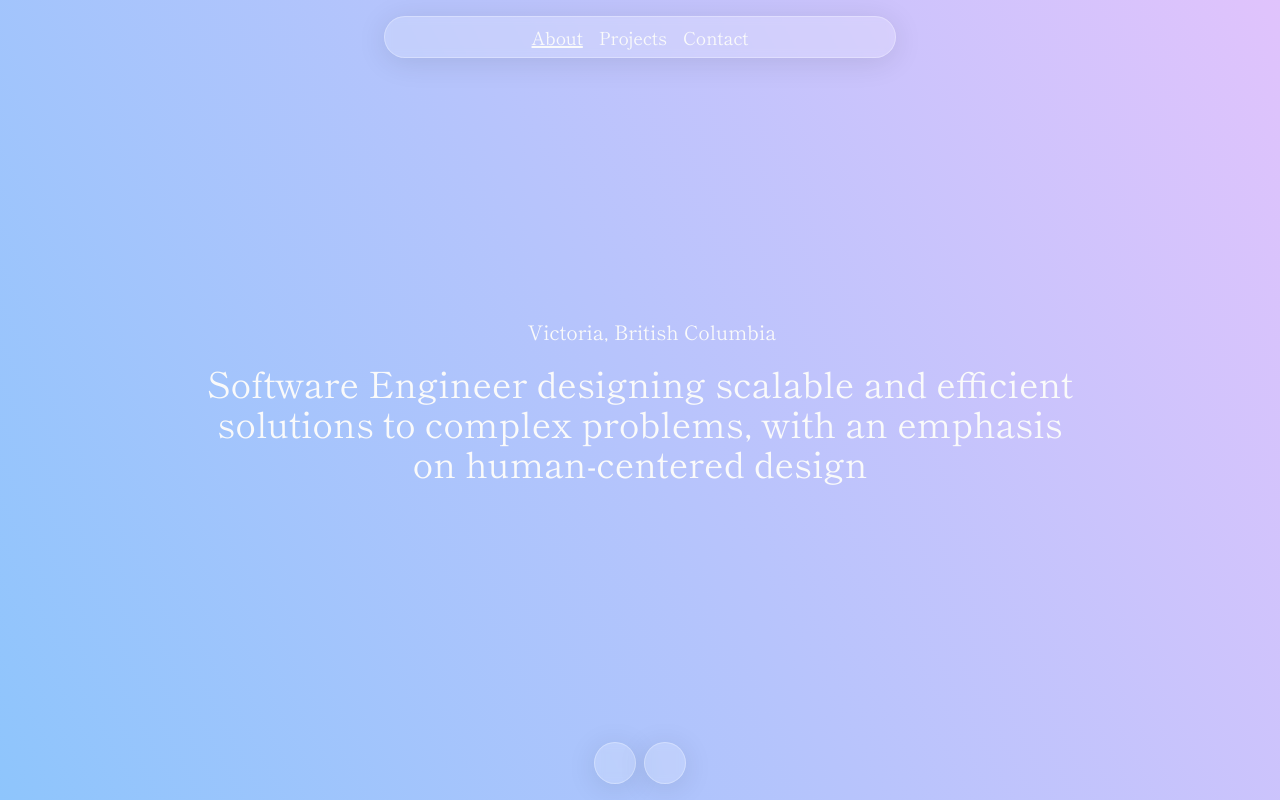
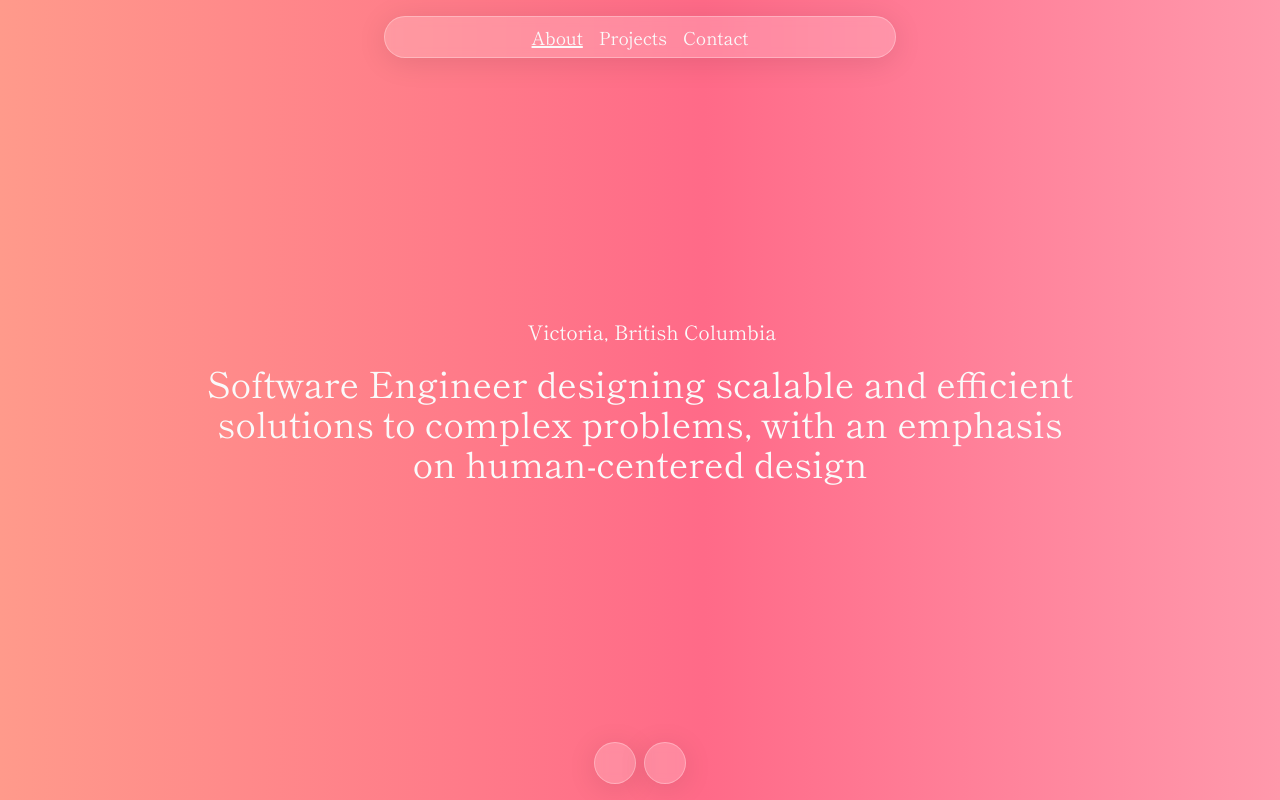
Before and after one commit to bhavanvir/portfolio-site, a SvelteKit app in the folder web-app/: page / in a window 1280 px wide. Built offline with nearby package versions, Linux system fonts and the light colour scheme; some icons are missing.

Commit message:
Remove background styling from +page.svelte

```diff
--- a/web-app/src/routes/+page.svelte
+++ b/web-app/src/routes/+page.svelte
@@ -28,10 +28,3 @@
   </div>
   <Footer />
 </main>
-
-<style>
-  :global(body) {
-    /* Gradient from https://cssgradient.io/gradient-backgrounds/ */
-    background-image: linear-gradient(62deg, #8ec5fc 0%, #e0c3fc 100%);
-  }
-</style>
```
